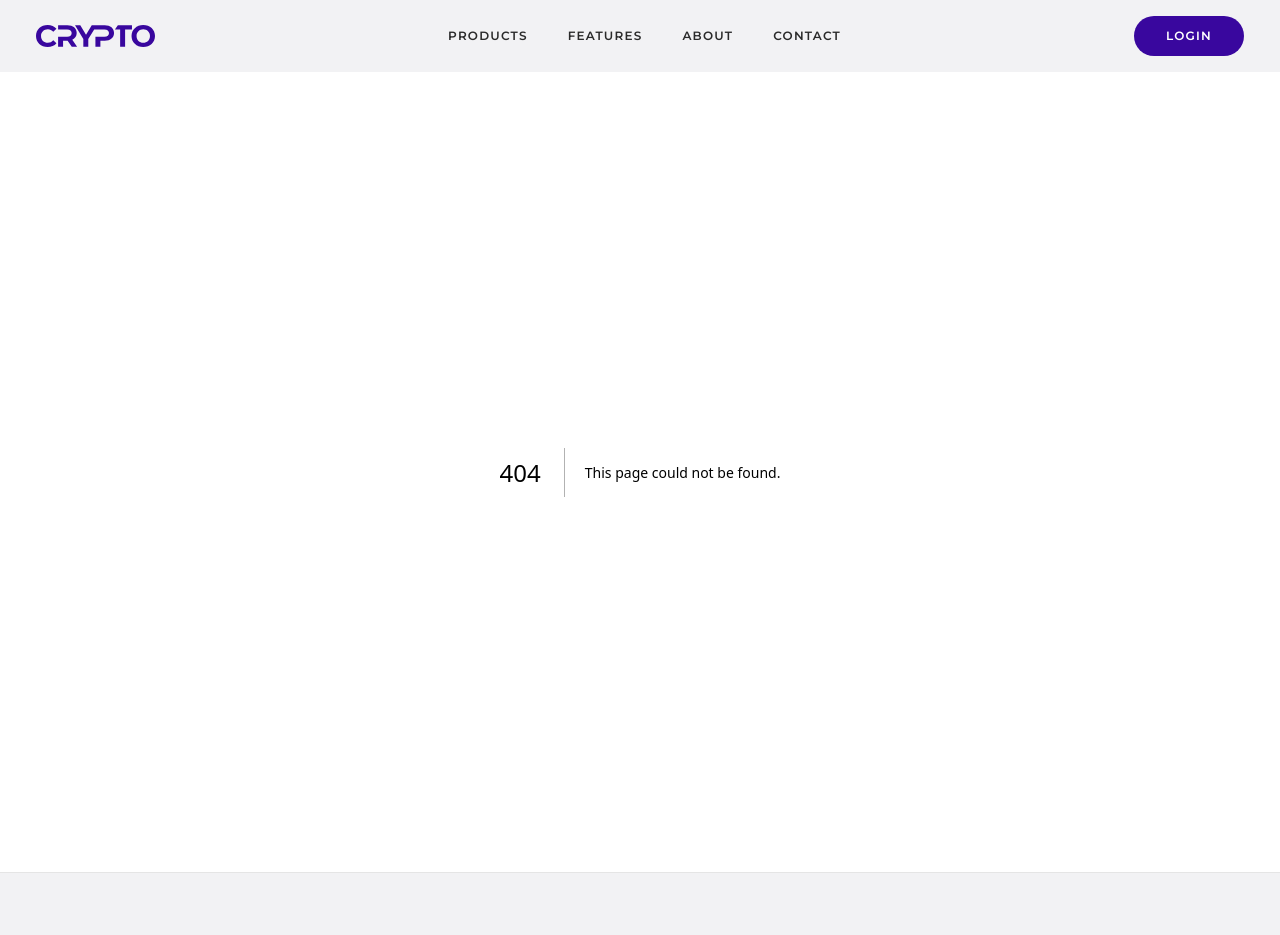
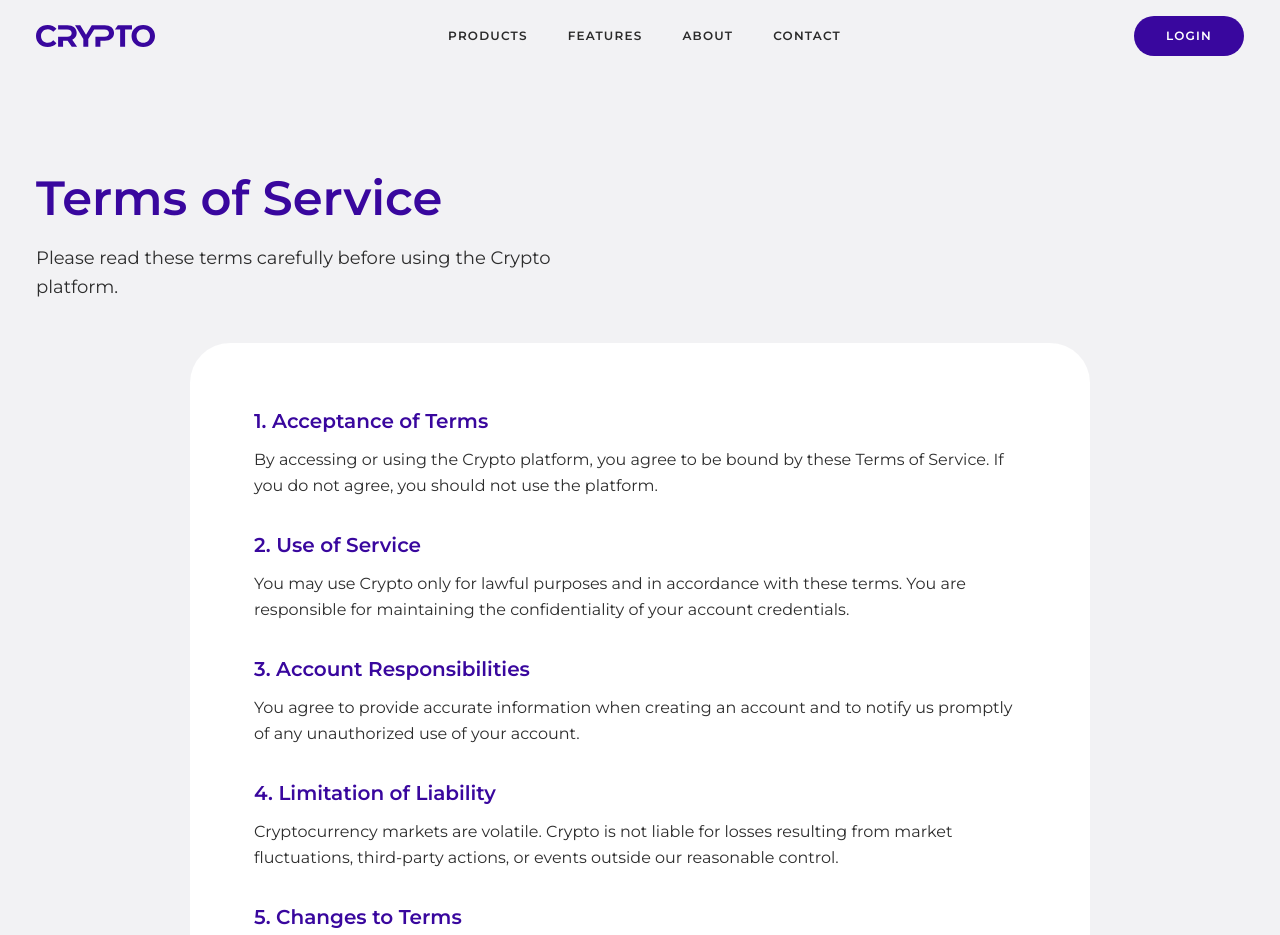
Before and after one commit to ren-urot/Crypto, a Next.js app: page /terms in a window 1280 px wide. Before the commit this address had no page. Shown: the top 935 px of the page. Built offline with nearby package versions, Linux system fonts and the light colour scheme.

Commit message:
feat: add Terms of Service page

```diff
--- /dev/null
+++ b/src/app/terms/page.tsx
@@ -0,0 +1,49 @@
+import PageHeader from "@/components/PageHeader";
+
+const SECTIONS = [
+  {
+    title: "1. Acceptance of Terms",
+    body: "By accessing or using the Crypto platform, you agree to be bound by these Terms of Service. If you do not agree, you should not use the platform.",
+  },
+  {
+    title: "2. Use of Service",
+    body: "You may use Crypto only for lawful purposes and in accordance with these terms. You are responsible for maintaining the confidentiality of your account credentials.",
+  },
+  {
+    title: "3. Account Responsibilities",
+    body: "You agree to provide accurate information when creating an account and to notify us promptly of any unauthorized use of your account.",
+  },
+  {
+    title: "4. Limitation of Liability",
+    body: "Cryptocurrency markets are volatile. Crypto is not liable for losses resulting from market fluctuations, third-party actions, or events outside our reasonable control.",
+  },
+  {
+    title: "5. Changes to Terms",
+    body: "We may update these terms from time to time. Continued use of the platform after changes take effect constitutes acceptance of the revised terms.",
+  },
+];
+
+export default function TermsPage() {
+  return (
+    <>
+      <PageHeader
+        title="Terms of Service"
+        description="Please read these terms carefully before using the Crypto platform."
+      />
+      <section className="bg-[#f2f2f4] px-9 pb-16">
+        <div className="mx-auto max-w-[900px] space-y-8 rounded-[40px] bg-white p-10 md:p-16">
+          {SECTIONS.map((section) => (
+            <div key={section.title}>
+              <h2 className="font-semibold text-xl text-[#39079e]">
+                {section.title}
+              </h2>
+              <p className="mt-3 text-base leading-relaxed text-[#2d2d2d]">
+                {section.body}
+              </p>
+            </div>
+          ))}
+        </div>
+      </section>
+    </>
+  );
+}
```
